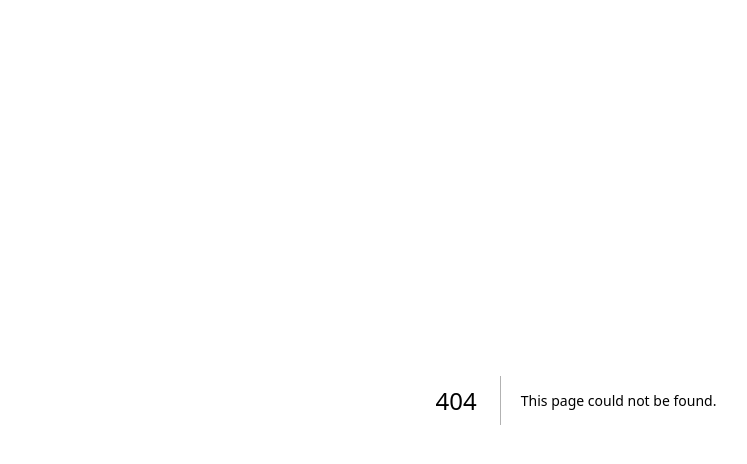
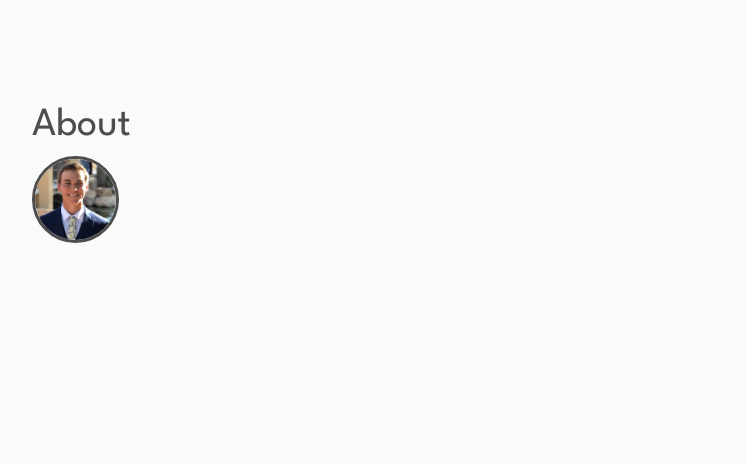
Before and after one commit to connorabernethy/portfolio-njs, a Next.js app in the folder portfolio/: page /about in a window 1280 px wide. Before the commit this address had no page. Shown: the top 464 px of the page, without its empty margins (64-811 px from the left). Built offline with nearby package versions, Linux system fonts and the light colour scheme.

Commit message:
Imported photo and updating styling

```diff
--- a/portfolio/src/components/Nav.tsx
+++ b/portfolio/src/components/Nav.tsx
@@ -1,11 +1,14 @@
 import Link from "next/link";
 import React from "react";
+import photo from "../../public/linkedin_photo.jpg";
 
 function Nav(props: any) {
     const { about, projects, contact} = props;
     return(
         <div className="nav leaguespartan">
-            <div className="photo"></div>
+            <div className="photo">
+                <img src={photo.src}></img>
+            </div>
             <div className="link-container">
                 <Link href="/about">{about}</Link>
                 <Link href="/projects">{projects}</Link>
--- /dev/null
+++ b/portfolio/src/pages/about.tsx
@@ -0,0 +1,13 @@
+import photo from "../../public/linkedin_photo.jpg"
+
+export default function About() {
+    return(
+        <main
+        className={`flex min-h-screen flex-col justify-start p-24 leaguespartan`}>
+            <h1 className="leaguespartan">About</h1>
+            <div className="photo">
+                <img src={photo.src}></img>
+            </div>
+        </main>
+    )
+}
--- a/portfolio/src/styles/globals.css
+++ b/portfolio/src/styles/globals.css
@@ -5,8 +5,8 @@
 
 :root {
   --foreground-rgb: 0, 0, 0;
-  --background-start-rgb: 214, 219, 220;
-  --background-end-rgb: 255, 255, 255;
+  --background-start-rgb: 217, 217, 217, 0.1;
+  --background-end-rgb: 255, 244, 244, 0.1;
   --font-family-league_spartan: "League Spartan";
   --font-size-l: 40px;
   --abbey: rgba(77,77,77,1);
@@ -33,11 +33,12 @@
 
 .photo {
   align-self: flex-start;
-  border: 1px solid;
+  border: 3px solid;
   border-color: var(--abbey);
   border-radius: 43.5px;
   height: 87px;
   width: 87px;
+  overflow: hidden;
 }
 
 .link-container {
@@ -89,7 +90,7 @@
 body {
   color: rgb(var(--foreground-rgb));
   background: linear-gradient(
-      to bottom,
+      to top,
       transparent,
       rgb(var(--background-end-rgb))
     )
```
Also changed, not shown: portfolio/public/linkedin_photo.jpg (added).
